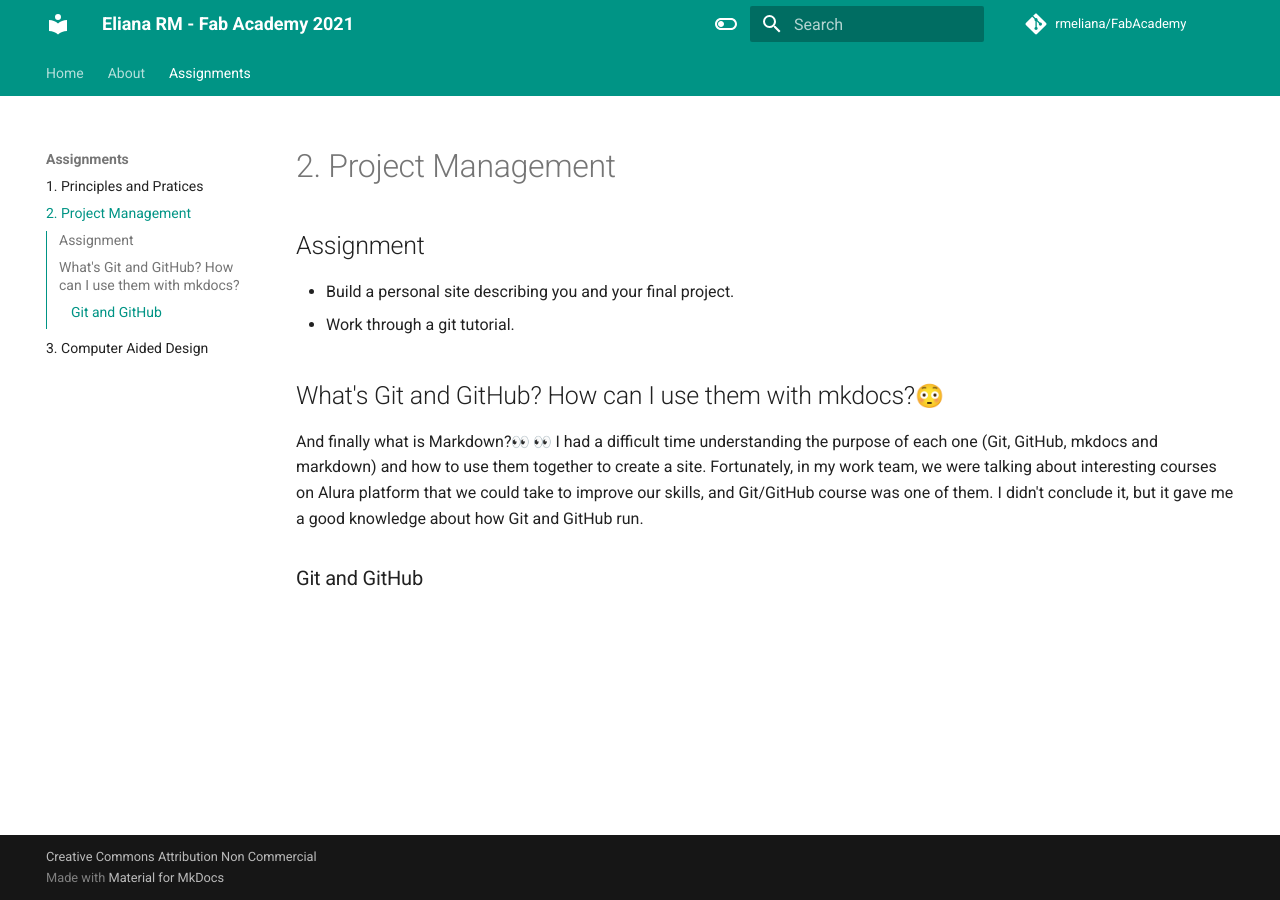
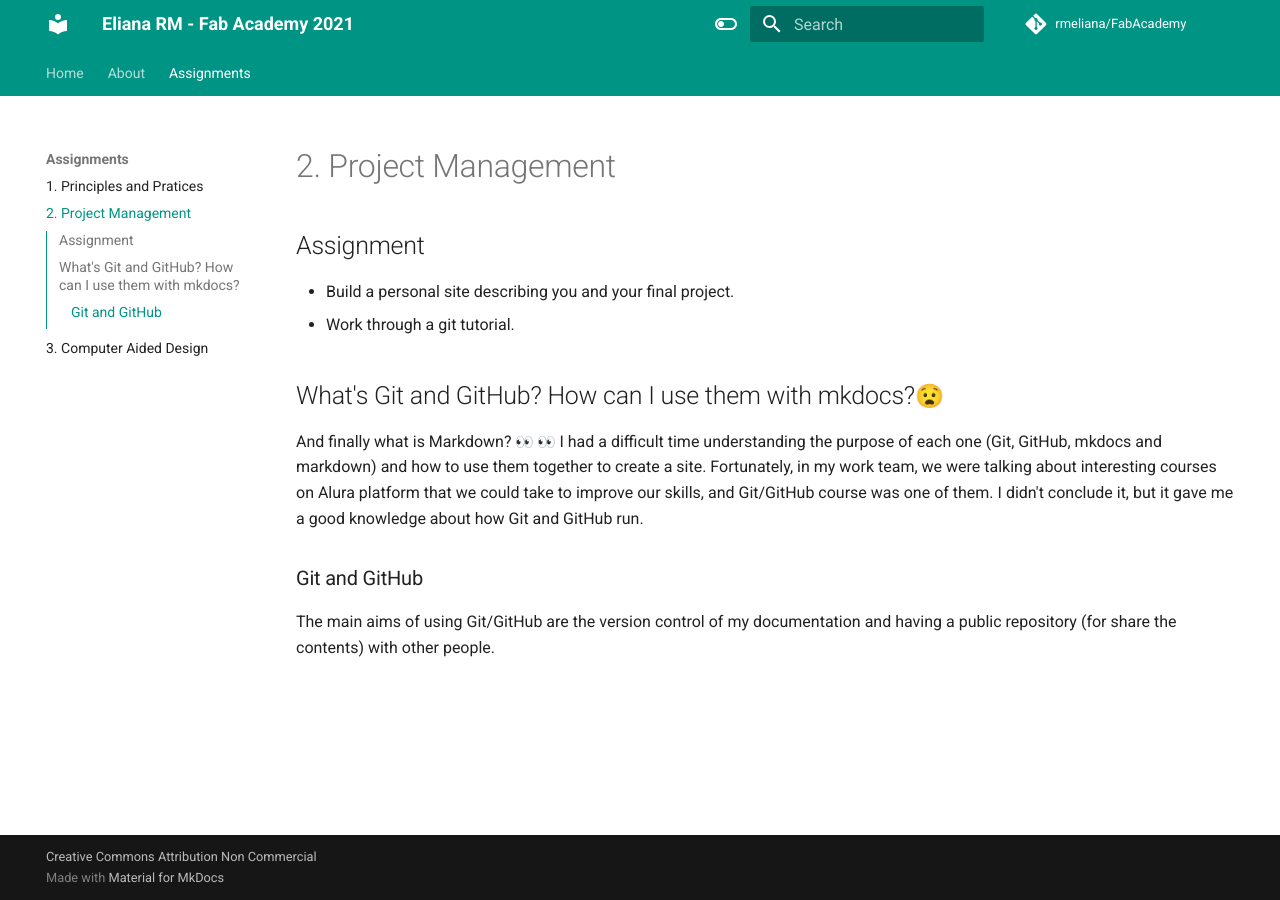
Before and after one commit to rmeliana/FabAcademy, an MkDocs documentation site: the page built from docs/Project Management/2Project Management.md, in a window 1280 px wide. Built offline with MkDocs 1.6.1 and Material for MkDocs 9.7.7, drawn with Linux system fonts in a browser that asks for light colours; emoji names are drawn with the system emoji font; comment, search, counter and statistics services are not loaded.

Commit message:
Git and GitHub

```diff
--- a/docs/Project Management/2Project Management.md
+++ b/docs/Project Management/2Project Management.md
@@ -5,10 +5,11 @@
 * Build a personal site describing you and your final project.
 * Work through a git tutorial.
 
-##What's Git and GitHub? How can I use them with mkdocs?:flushed:
+##What's Git and GitHub? How can I use them with mkdocs?:anguished:
 
-And finally what is Markdown?:eyes: :eyes:
+And finally what is Markdown? :eyes: :eyes:
 I had a difficult time understanding the purpose of each one (Git, GitHub, mkdocs and markdown) and how to use them together to create a site.
 Fortunately, in my work team, we were talking about interesting courses on Alura platform that we could take to improve our skills, and Git/GitHub course was one of them. I didn't conclude it, but it gave me a good knowledge about how Git and GitHub run.
 
 ###Git and GitHub
+The main aims of using Git/GitHub are the version control of my documentation and having a public repository (for share the contents) with other people.
```
